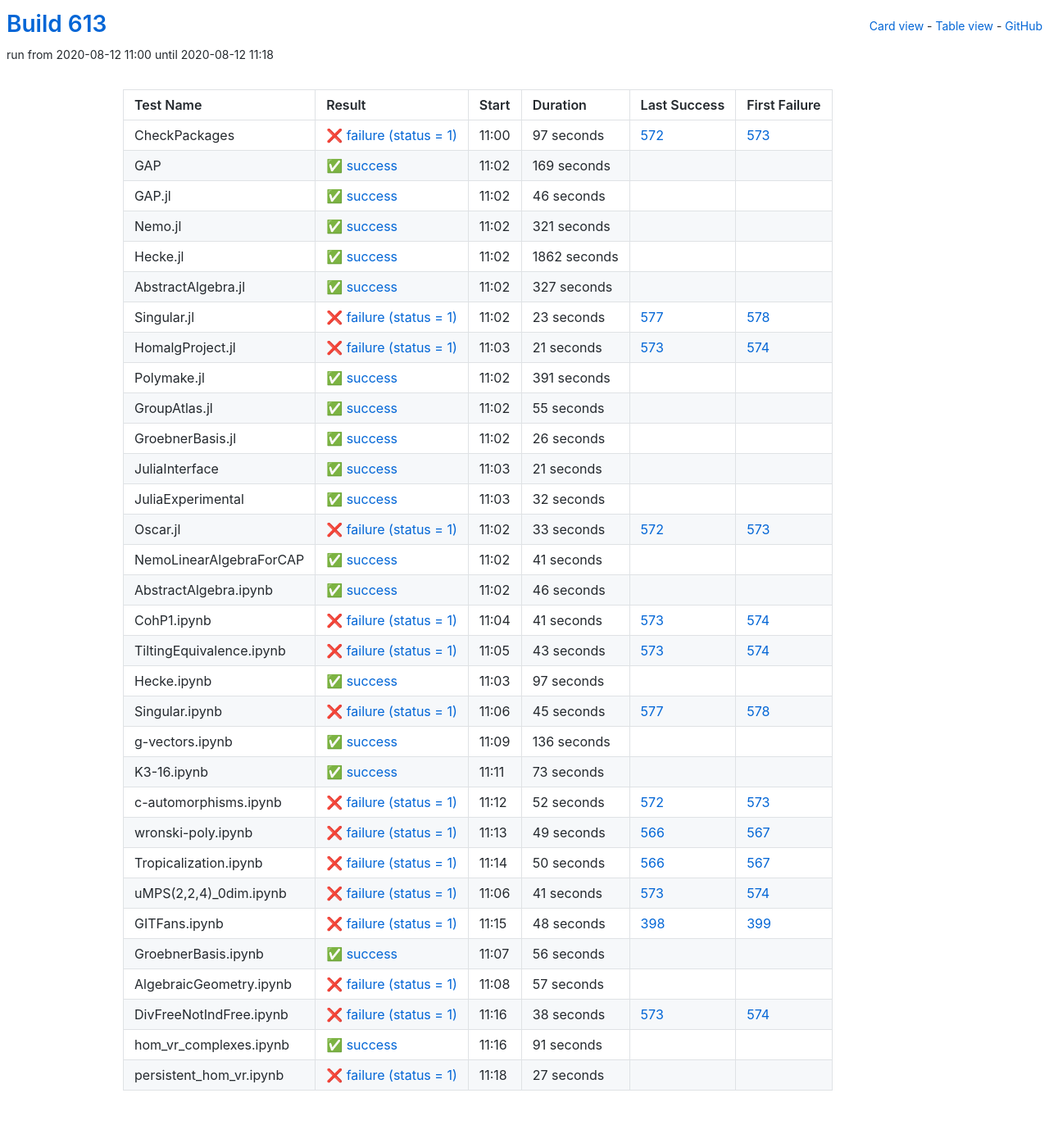
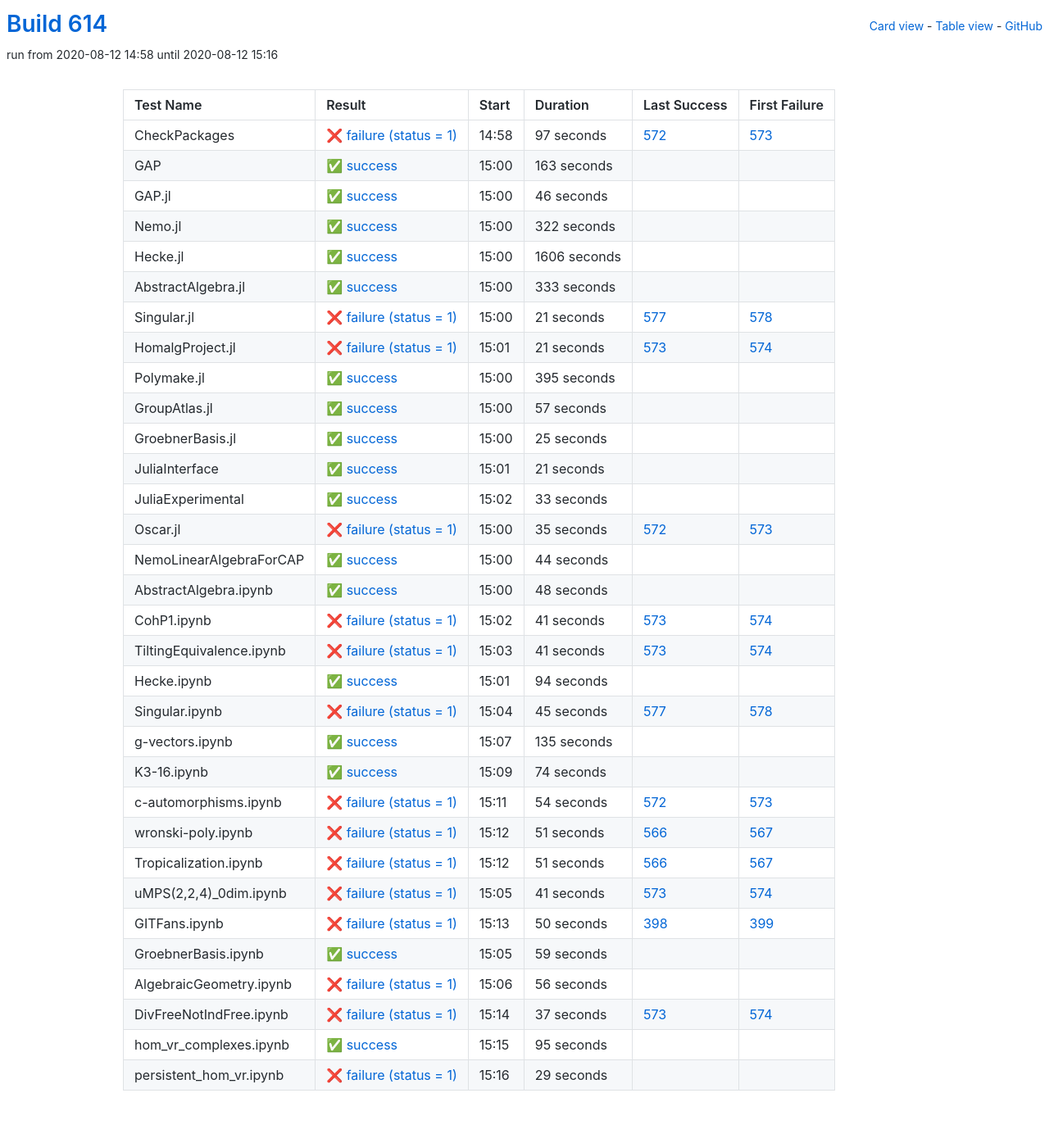
Before and after one commit to oscar-system/oscar-ci-status-stable, a Jekyll site: the page built from table.html, in a window 1280 px wide. Shown: the whole page at 82% size. Built offline with Jekyll 4.4.1, drawn with Linux system fonts in a browser that asks for light colours.

Commit message:
Build #614

```diff
--- a/_data/ci.yml
+++ b/_data/ci.yml
@@ -1,6 +1,6 @@
 ---
-build: 613
-build_url: https://oscarci.mathematik.uni-kl.de/job/oscar-stable/613/
+build: 614
+build_url: https://oscarci.mathematik.uni-kl.de/job/oscar-stable/614/
 job: oscar-stable
 organization: oscar-system
 repo: oscar-ci-status-stable
@@ -8,8 +8,8 @@ repourl: https://github.com/oscar-system/oscar-ci-status-stable
 tests:
 - name: CheckPackages
   id: checkpackages
-  log: https://oscarci.mathematik.uni-kl.de/job/oscar-stable/613/artifact/logs/build-613/CheckPackages.log
-  start: 2020-08-12 11:00
+  log: https://oscarci.mathematik.uni-kl.de/job/oscar-stable/614/artifact/logs/build-614/CheckPackages.log
+  start: 2020-08-12 14:58
   success: false
   exitcode: 1
   status: failure
@@ -20,20 +20,20 @@ tests:
   first_failure_url: https://oscarci.mathematik.uni-kl.de/job/oscar-stable/573/
 - name: GAP
   id: gap
-  log: https://oscarci.mathematik.uni-kl.de/job/oscar-stable/613/artifact/logs/build-613/GAP.log
-  start: 2020-08-12 11:02
+  log: https://oscarci.mathematik.uni-kl.de/job/oscar-stable/614/artifact/logs/build-614/GAP.log
+  start: 2020-08-12 15:00
   success: true
   exitcode: 0
   status: success
-  duration: 169
+  duration: 163
   last_success: false
   last_success_url:
   first_failure: false
   first_failure_url:
 - name: GAP.jl
   id: gap-jl
-  log: https://oscarci.mathematik.uni-kl.de/job/oscar-stable/613/artifact/logs/build-613/GAP.jl.log
-  start: 2020-08-12 11:02
+  log: https://oscarci.mathematik.uni-kl.de/job/oscar-stable/614/artifact/logs/build-614/GAP.jl.log
+  start: 2020-08-12 15:00
   success: true
   exitcode: 0
   status: success
@@ -44,56 +44,56 @@ tests:
   first_failure_url:
 - name: Nemo.jl
   id: nemo-jl
-  log: https://oscarci.mathematik.uni-kl.de/job/oscar-stable/613/artifact/logs/build-613/Nemo.jl.log
-  start: 2020-08-12 11:02
+  log: https://oscarci.mathematik.uni-kl.de/job/oscar-stable/614/artifact/logs/build-614/Nemo.jl.log
+  start: 2020-08-12 15:00
   success: true
   exitcode: 0
   status: success
-  duration: 321
+  duration: 322
   last_success: false
   last_success_url:
   first_failure: false
   first_failure_url:
 - name: Hecke.jl
   id: hecke-jl
-  log: https://oscarci.mathematik.uni-kl.de/job/oscar-stable/613/artifact/logs/build-613/Hecke.jl.log
-  start: 2020-08-12 11:02
+  log: https://oscarci.mathematik.uni-kl.de/job/oscar-stable/614/artifact/logs/build-614/Hecke.jl.log
+  start: 2020-08-12 15:00
   success: true
   exitcode: 0
   status: success
-  duration: 1862
+  duration: 1606
   last_success: false
   last_success_url:
   first_failure: false
   first_failure_url:
 - name: AbstractAlgebra.jl
   id: abstractalgebra-jl
-  log: https://oscarci.mathematik.uni-kl.de/job/oscar-stable/613/artifact/logs/build-613/AbstractAlgebra.jl.log
-  start: 2020-08-12 11:02
+  log: https://oscarci.mathematik.uni-kl.de/job/oscar-stable/614/artifact/logs/build-614/AbstractAlgebra.jl.log
+  start: 2020-08-12 15:00
   success: true
   exitcode: 0
   status: success
-  duration: 327
+  duration: 333
   last_success: false
   last_success_url:
   first_failure: false
   first_failure_url:
 - name: Singular.jl
   id: singular-jl
-  log: https://oscarci.mathematik.uni-kl.de/job/oscar-stable/613/artifact/logs/build-613/Singular.jl.log
-  start: 2020-08-12 11:02
+  log: https://oscarci.mathematik.uni-kl.de/job/oscar-stable/614/artifact/logs/build-614/Singular.jl.log
+  start: 2020-08-12 15:00
   success: false
   exitcode: 1
   status: failure
-  duration: 23
+  duration: 21
   last_success: 577
   last_success_url: https://oscarci.mathematik.uni-kl.de/job/oscar-stable/577/
   first_failure: 578
   first_failure_url: https://oscarci.mathematik.uni-kl.de/job/oscar-stable/578/
 - name: HomalgProject.jl
   id: homalgproject-jl
-  log: https://oscarci.mathematik.uni-kl.de/job/oscar-stable/613/artifact/logs/build-613/HomalgProject.jl.log
-  start: 2020-08-12 11:03
+  log: https://oscarci.mathematik.uni-kl.de/job/oscar-stable/614/artifact/logs/build-614/HomalgProject.jl.log
+  start: 2020-08-12 15:01
   success: false
   exitcode: 1
   status: failure
@@ -104,44 +104,44 @@ tests:
   first_failure_url: https://oscarci.mathematik.uni-kl.de/job/oscar-stable/574/
 - name: Polymake.jl
   id: polymake-jl
-  log: https://oscarci.mathematik.uni-kl.de/job/oscar-stable/613/artifact/logs/build-613/Polymake.jl.log
-  start: 2020-08-12 11:02
+  log: https://oscarci.mathematik.uni-kl.de/job/oscar-stable/614/artifact/logs/build-614/Polymake.jl.log
+  start: 2020-08-12 15:00
   success: true
   exitcode: 0
   status: success
-  duration: 391
+  duration: 395
   last_success: false
   last_success_url:
   first_failure: false
   first_failure_url:
 - name: GroupAtlas.jl
   id: groupatlas-jl
-  log: https://oscarci.mathematik.uni-kl.de/job/oscar-stable/613/artifact/logs/build-613/GroupAtlas.jl.log
-  start: 2020-08-12 11:02
+  log: https://oscarci.mathematik.uni-kl.de/job/oscar-stable/614/artifact/logs/build-614/GroupAtlas.jl.log
+  start: 2020-08-12 15:00
   success: true
   exitcode: 0
   status: success
-  duration: 55
+  duration: 57
   last_success: false
   last_success_url:
   first_failure: false
   first_failure_url:
 - name: GroebnerBasis.jl
   id: groebnerbasis-jl
-  log: https://oscarci.mathematik.uni-kl.de/job/oscar-stable/613/artifact/logs/build-613/GroebnerBasis.jl.log
-  start: 2020-08-12 11:02
+  log: https://oscarci.mathematik.uni-kl.de/job/oscar-stable/614/artifact/logs/build-614/GroebnerBasis.jl.log
+  start: 2020-08-12 15:00
   success: true
   exitcode: 0
   status: success
-  duration: 26
+  duration: 25
   last_success: false
   last_success_url:
   first_failure: false
   first_failure_url:
 - name: JuliaInterface
   id: juliainterface
-  log: https://oscarci.mathematik.uni-kl.de/job/oscar-stable/613/artifact/logs/build-613/JuliaInterface.log
-  start: 2020-08-12 11:03
+  log: https://oscarci.mathematik.uni-kl.de/job/oscar-stable/614/artifact/logs/build-614/JuliaInterface.log
+  start: 2020-08-12 15:01
   success: true
   exitcode: 0
   status: success
@@ -152,56 +152,56 @@ tests:
   first_failure_url:
 - name: JuliaExperimental
   id: juliaexperimental
-  log: https://oscarci.mathematik.uni-kl.de/job/oscar-stable/613/artifact/logs/build-613/JuliaExperimental.log
-  start: 2020-08-12 11:03
+  log: https://oscarci.mathematik.uni-kl.de/job/oscar-stable/614/artifact/logs/build-614/JuliaExperimental.log
+  start: 2020-08-12 15:02
   success: true
   exitcode: 0
   status: success
-  duration: 32
+  duration: 33
   last_success: false
   last_success_url:
   first_failure: false
   first_failure_url:
 - name: Oscar.jl
   id: oscar-jl
-  log: https://oscarci.mathematik.uni-kl.de/job/oscar-stable/613/artifact/logs/build-613/Oscar.jl.log
-  start: 2020-08-12 11:02
+  log: https://oscarci.mathematik.uni-kl.de/job/oscar-stable/614/artifact/logs/build-614/Oscar.jl.log
+  start: 2020-08-12 15:00
   success: false
   exitcode: 1
   status: failure
-  duration: 33
+  duration: 35
   last_success: 572
   last_success_url: https://oscarci.mathematik.uni-kl.de/job/oscar-stable/572/
   first_failure: 573
   first_failure_url: https://oscarci.mathematik.uni-kl.de/job/oscar-stable/573/
 - name: NemoLinearAlgebraForCAP
   id: nemolinearalgebraforcap
-  log: https://oscarci.mathematik.uni-kl.de/job/oscar-stable/613/artifact/logs/build-613/NemoLinearAlgebraForCAP.log
-  start: 2020-08-12 11:02
+  log: https://oscarci.mathematik.uni-kl.de/job/oscar-stable/614/artifact/logs/build-614/NemoLinearAlgebraForCAP.log
+  start: 2020-08-12 15:00
   success: true
   exitcode: 0
   status: success
-  duration: 41
+  duration: 44
   last_success: false
   last_success_url:
   first_failure: false
   first_failure_url:
 - name: AbstractAlgebra.ipynb
   id: abstractalgebra-ipynb
-  log: https://oscarci.mathematik.uni-kl.de/job/oscar-stable/613/artifact/logs/build-613/AbstractAlgebra.ipynb.log
-  start: 2020-08-12 11:02
+  log: https://oscarci.mathematik.uni-kl.de/job/oscar-stable/614/artifact/logs/build-614/AbstractAlgebra.ipynb.log
+  start: 2020-08-12 15:00
   success: true
   exitcode: 0
   status: success
-  duration: 46
+  duration: 48
   last_success: false
   last_success_url:
   first_failure: false
   first_failure_url:
 - name: CohP1.ipynb
   id: cohp1-ipynb
-  log: https://oscarci.mathematik.uni-kl.de/job/oscar-stable/613/artifact/logs/build-613/CohP1.ipynb.log
-  start: 2020-08-12 11:04
+  log: https://oscarci.mathematik.uni-kl.de/job/oscar-stable/614/artifact/logs/build-614/CohP1.ipynb.log
+  start: 2020-08-12 15:02
   success: false
   exitcode: 1
   status: failure
@@ -212,32 +212,32 @@ tests:
   first_failure_url: https://oscarci.mathematik.uni-kl.de/job/oscar-stable/574/
 - name: TiltingEquivalence.ipynb
   id: tiltingequivalence-ipynb
-  log: https://oscarci.mathematik.uni-kl.de/job/oscar-stable/613/artifact/logs/build-613/TiltingEquivalence.ipynb.log
-  start: 2020-08-12 11:05
+  log: https://oscarci.mathematik.uni-kl.de/job/oscar-stable/614/artifact/logs/build-614/TiltingEquivalence.ipynb.log
+  start: 2020-08-12 15:03
   success: false
   exitcode: 1
   status: failure
-  duration: 43
+  duration: 41
   last_success: 573
   last_success_url: https://oscarci.mathematik.uni-kl.de/job/oscar-stable/573/
   first_failure: 574
   first_failure_url: https://oscarci.mathematik.uni-kl.de/job/oscar-stable/574/
 - name: Hecke.ipynb
   id: hecke-ipynb
-  log: https://oscarci.mathematik.uni-kl.de/job/oscar-stable/613/artifact/logs/build-613/Hecke.ipynb.log
-  start: 2020-08-12 11:03
+  log: https://oscarci.mathematik.uni-kl.de/job/oscar-stable/614/artifact/logs/build-614/Hecke.ipynb.log
+  start: 2020-08-12 15:01
   success: true
   exitcode: 0
   status: success
-  duration: 97
+  duration: 94
   last_success: false
   last_success_url:
   first_failure: false
   first_failure_url:
 - name: Singular.ipynb
   id: singular-ipynb
-  log: https://oscarci.mathematik.uni-kl.de/job/oscar-stable/613/artifact/logs/build-613/Singular.ipynb.log
-  start: 2020-08-12 11:06
+  log: https://oscarci.mathematik.uni-kl.de/job/oscar-stable/614/artifact/logs/build-614/Singular.ipynb.log
+  start: 2020-08-12 15:04
   success: false
   exitcode: 1
   status: failure
@@ -248,68 +248,68 @@ tests:
   first_failure_url: https://oscarci.mathematik.uni-kl.de/job/oscar-stable/578/
 - name: g-vectors.ipynb
   id: g-vectors-ipynb
-  log: https://oscarci.mathematik.uni-kl.de/job/oscar-stable/613/artifact/logs/build-613/g-vectors.ipynb.log
-  start: 2020-08-12 11:09
+  log: https://oscarci.mathematik.uni-kl.de/job/oscar-stable/614/artifact/logs/build-614/g-vectors.ipynb.log
+  start: 2020-08-12 15:07
   success: true
   exitcode: 0
   status: success
-  duration: 136
+  duration: 135
   last_success: false
   last_success_url:
   first_failure: false
   first_failure_url:
 - name: K3-16.ipynb
   id: k3-16-ipynb
-  log: https://oscarci.mathematik.uni-kl.de/job/oscar-stable/613/artifact/logs/build-613/K3-16.ipynb.log
-  start: 2020-08-12 11:11
+  log: https://oscarci.mathematik.uni-kl.de/job/oscar-stable/614/artifact/logs/build-614/K3-16.ipynb.log
+  start: 2020-08-12 15:09
   success: true
   exitcode: 0
   status: success
-  duration: 73
+  duration: 74
   last_success: false
   last_success_url:
   first_failure: false
   first_failure_url:
 - name: c-automorphisms.ipynb
   id: c-automorphisms-ipynb
-  log: https://oscarci.mathematik.uni-kl.de/job/oscar-stable/613/artifact/logs/build-613/c-automorphisms.ipynb.log
-  start: 2020-08-12 11:12
+  log: https://oscarci.mathematik.uni-kl.de/job/oscar-stable/614/artifact/logs/build-614/c-automorphisms.ipynb.log
+  start: 2020-08-12 15:11
   success: false
   exitcode: 1
   status: failure
-  duration: 52
+  duration: 54
   last_success: 572
   last_success_url: https://oscarci.mathematik.uni-kl.de/job/oscar-stable/572/
   first_failure: 573
   first_failure_url: https://oscarci.mathematik.uni-kl.de/job/oscar-stable/573/
 - name: wronski-poly.ipynb
   id: wronski-poly-ipynb
-  log: https://oscarci.mathematik.uni-kl.de/job/oscar-stable/613/artifact/logs/build-613/wronski-poly.ipynb.log
-  start: 2020-08-12 11:13
+  log: https://oscarci.mathematik.uni-kl.de/job/oscar-stable/614/artifact/logs/build-614/wronski-poly.ipynb.log
+  start: 2020-08-12 15:12
   success: false
   exitcode: 1
   status: failure
-  duration: 49
+  duration: 51
   last_success: 566
   last_success_url: https://oscarci.mathematik.uni-kl.de/job/oscar-stable/566/
   first_failure: 567
   first_failure_url: https://oscarci.mathematik.uni-kl.de/job/oscar-stable/567/
 - name: Tropicalization.ipynb
   id: tropicalization-ipynb
-  log: https://oscarci.mathematik.uni-kl.de/job/oscar-stable/613/artifact/logs/build-613/Tropicalization.ipynb.log
-  start: 2020-08-12 11:14
+  log: https://oscarci.mathematik.uni-kl.de/job/oscar-stable/614/artifact/logs/build-614/Tropicalization.ipynb.log
+  start: 2020-08-12 15:12
   success: false
   exitcode: 1
   status: failure
-  duration: 50
+  duration: 51
   last_success: 566
   last_success_url: https://oscarci.mathematik.uni-kl.de/job/oscar-stable/566/
   first_failure: 567
   first_failure_url: https://oscarci.mathematik.uni-kl.de/job/oscar-stable/567/
 - name: uMPS(2,2,4)_0dim.ipynb
   id: umps-2-2-4-0dim-ipynb
-  log: https://oscarci.mathematik.uni-kl.de/job/oscar-stable/613/artifact/logs/build-613/uMPS-2-2-4-_0dim.ipynb.log
-  start: 2020-08-12 11:06
+  log: https://oscarci.mathematik.uni-kl.de/job/oscar-stable/614/artifact/logs/build-614/uMPS-2-2-4-_0dim.ipynb.log
+  start: 2020-08-12 15:05
   success: false
   exitcode: 1
   status: failure
@@ -320,72 +320,72 @@ tests:
   first_failure_url: https://oscarci.mathematik.uni-kl.de/job/oscar-stable/574/
 - name: GITFans.ipynb
   id: gitfans-ipynb
-  log: https://oscarci.mathematik.uni-kl.de/job/oscar-stable/613/artifact/logs/build-613/GITFans.ipynb.log
-  start: 2020-08-12 11:15
+  log: https://oscarci.mathematik.uni-kl.de/job/oscar-stable/614/artifact/logs/build-614/GITFans.ipynb.log
+  start: 2020-08-12 15:13
   success: false
   exitcode: 1
   status: failure
-  duration: 48
+  duration: 50
   last_success: 398
   last_success_url: https://oscarci.mathematik.uni-kl.de/job/oscar-stable/398/
   first_failure: 399
   first_failure_url: https://oscarci.mathematik.uni-kl.de/job/oscar-stable/399/
 - name: GroebnerBasis.ipynb
   id: groebnerbasis-ipynb
-  log: https://oscarci.mathematik.uni-kl.de/job/oscar-stable/613/artifact/logs/build-613/GroebnerBasis.ipynb.log
-  start: 2020-08-12 11:07
+  log: https://oscarci.mathematik.uni-kl.de/job/oscar-stable/614/artifact/logs/build-614/GroebnerBasis.ipynb.log
+  start: 2020-08-12 15:05
   success: true
   exitcode: 0
   status: success
-  duration: 56
+  duration: 59
   last_success: false
   last_success_url:
   first_failure: false
   first_failure_url:
 - name: AlgebraicGeometry.ipynb
   id: algebraicgeometry-ipynb
-  log: https://oscarci.mathematik.uni-kl.de/job/oscar-stable/613/artifact/logs/build-613/AlgebraicGeometry.ipynb.log
-  start: 2020-08-12 11:08
+  log: https://oscarci.mathematik.uni-kl.de/job/oscar-stable/614/artifact/logs/build-614/AlgebraicGeometry.ipynb.log
+  start: 2020-08-12 15:06
   success: false
   exitcode: 1
   status: failure
-  duration: 57
+  duration: 56
   last_success: false
   last_success_url:
   first_failure: false
   first_failure_url:
 - name: DivFreeNotIndFree.ipynb
   id: divfreenotindfree-ipynb
-  log: https://oscarci.mathematik.uni-kl.de/job/oscar-stable/613/artifact/logs/build-613/DivFreeNotIndFree.ipynb.log
-  start: 2020-08-12 11:16
+  log: https://oscarci.mathematik.uni-kl.de/job/oscar-stable/614/artifact/logs/build-614/DivFreeNotIndFree.ipynb.log
+  start: 2020-08-12 15:14
   success: false
   exitcode: 1
   status: failure
-  duration: 38
+  duration: 37
   last_success: 573
   last_success_url: https://oscarci.mathematik.uni-kl.de/job/oscar-stable/573/
   first_failure: 574
   first_failure_url: https://oscarci.mathematik.uni-kl.de/job/oscar-stable/574/
 - name: hom_vr_complexes.ipynb
   id: hom-vr-complexes-ipynb
-  log: https://oscarci.mathematik.uni-kl.de/job/oscar-stable/613/artifact/logs/build-613/hom_vr_complexes.ipynb.log
-  start: 2020-08-12 11:16
+  log: https://oscarci.mathematik.uni-kl.de/job/oscar-stable/614/artifact/logs/build-614/hom_vr_complexes.ipynb.log
+  start: 2020-08-12 15:15
   success: true
   exitcode: 0
   status: success
-  duration: 91
+  duration: 95
   last_success: false
   last_success_url:
   first_failure: false
   first_failure_url:
 - name: persistent_hom_vr.ipynb
   id: persistent-hom-vr-ipynb
-  log: https://oscarci.mathematik.uni-kl.de/job/oscar-stable/613/artifact/logs/build-613/persistent_hom_vr.ipynb.log
-  start: 2020-08-12 11:18
+  log: https://oscarci.mathematik.uni-kl.de/job/oscar-stable/614/artifact/logs/build-614/persistent_hom_vr.ipynb.log
+  start: 2020-08-12 15:16
   success: false
   exitcode: 1
   status: failure
-  duration: 27
+  duration: 29
   last_success: false
   last_success_url:
   first_failure: false
```
Also changed, not shown: README.md.
